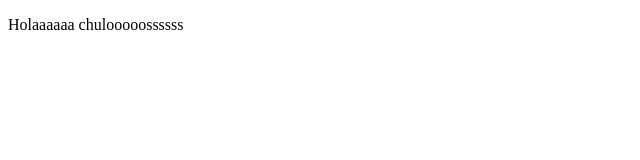
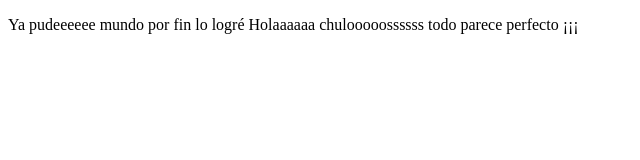
Before and after one commit to elenapinha/proyectoPrework, a plain HTML site: page index.html in a window 1280 px wide. Shown: the whole page, without its empty margins (0-640 px from the left). Drawn offline with Linux system fonts and the light colour scheme.

Commit message:
Feliz pude configurar

```diff
--- a/index.html
+++ b/index.html
@@ -8,7 +8,8 @@
 </head>
 <body>
     <p>
-        Holaaaaaa chulooooossssss
+        Ya pudeeeeee mundo por fin lo logré Holaaaaaa chulooooossssss
+        todo parece perfecto ¡¡¡
     </p>
 
 </body>
```
